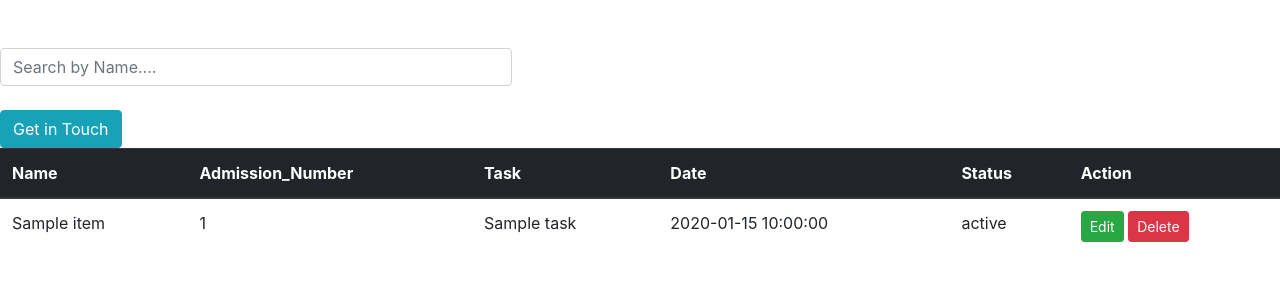
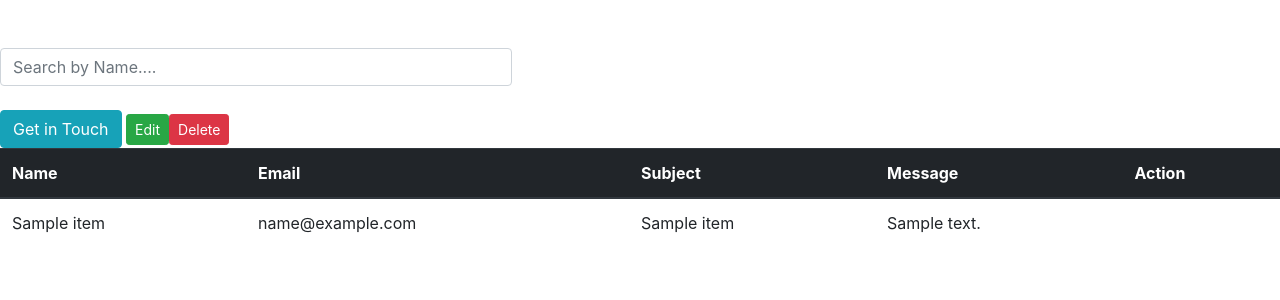
Before and after one commit to Ksagar21/flaskoperation, a Flask app: template templates/admin.html in a window 1280 px wide. Shown: the part 56-356 px from the top of the page. Run offline with Flask 3, Linux system fonts and the light colour scheme; the template is opened without the code that fills it: most values are stand-ins (such as "Sample title", 1, 10 or a date in 2020); some libraries are stand-ins or nearby versions.

Commit message:
Update admin.html

```diff
--- a/templates/admin.html
+++ b/templates/admin.html
@@ -71,10 +71,9 @@
     <thead class="thead thead-dark">
         <tr>
             <th scope="col">Name</th>
-            <th scope="col">Admission_Number</th>
-            <th scope="col">Task</th>
-            <th scope="col">Date</th>
-            <th scope="col">Status</th>
+            <th scope="col">Email</th>
+            <th scope="col">Subject</th>
+            <th scope="col">Message</th>
             <th scope="col">Action</th>
         </tr>
     </thead>
@@ -82,11 +81,10 @@
                 {% for item_key,item in data.items() %}
                     <tr>
                         <td>{{ item.name }}</td>
-                        <td>{{ item.admission_number }}</td>
-                        <td>{{ item.task }}</td>
-                        <td>{{ item.date }}</td>
-                        <td>{{ item.status }}</td>
-                        <td>
+                        <td>{{ item.email }}</td>
+                        <td>{{ item.subject }}</td>
+                        <td>{{ item.message }}</td>
+
                             <a href="{{ url_for('edit', item_id=item_key) }}"><input type="submit" class="btn btn-sm btn-success" value="Edit"></a>
                             <a href="{{ url_for('delete', item_id=item_key) }}"><input type="submit" class="btn btn-sm btn-danger" value="Delete"></a>
                        </td>
```
